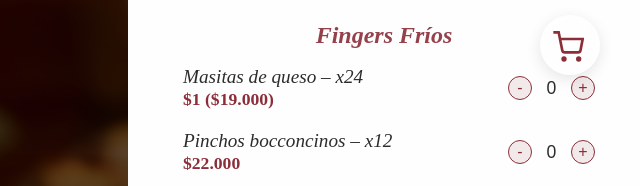
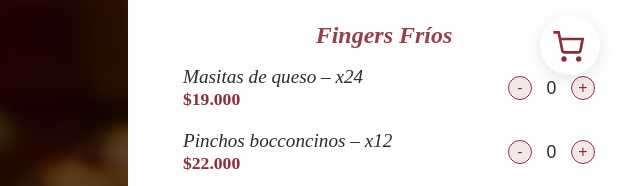
Before and after one commit to pablot95/cococatering, a website with bundled scripts: page fingers-frios.html in a window 1280 px wide. Shown: the top 186 px of the page, 640-1280 px from the left. Built offline with nearby package versions, Linux system fonts and the light colour scheme; no server answers.

Commit message:
arreglos

```diff
--- a/fingers-frios.html
+++ b/fingers-frios.html
@@ -123,7 +123,7 @@
                         <li class="product-cart-item" data-image="productos/masitas-de-queso.jpg" data-id="masitas-queso" data-name="-" data-price="-">
                             <div class="product-info">
                                 <span class="product-name">Masitas de queso – x24</span>
-                                <span class="product-price">$1 ($19.000)</span>
+                                <span class="product-price">$19.000</span>
                             </div>
                             <div class="product-controls">
                                 <button class="qty-btn minus" onclick="updateQtyNew(this, -1)">-</button>
```
